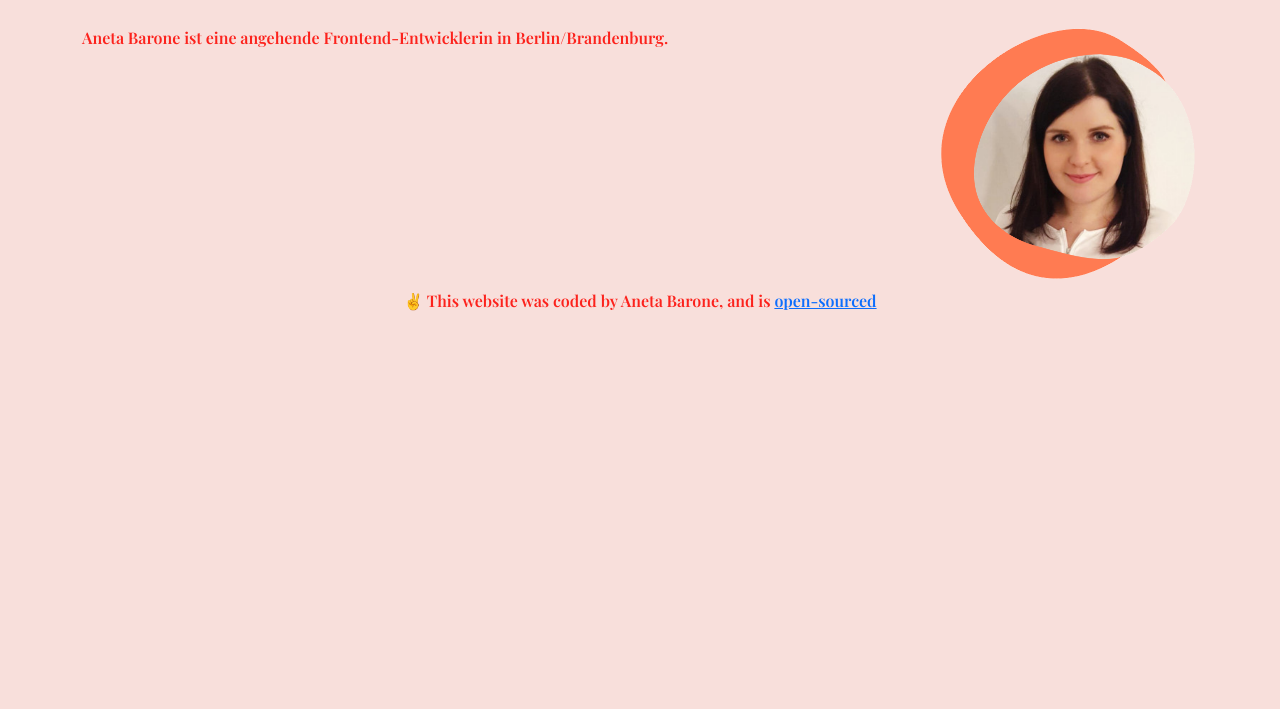
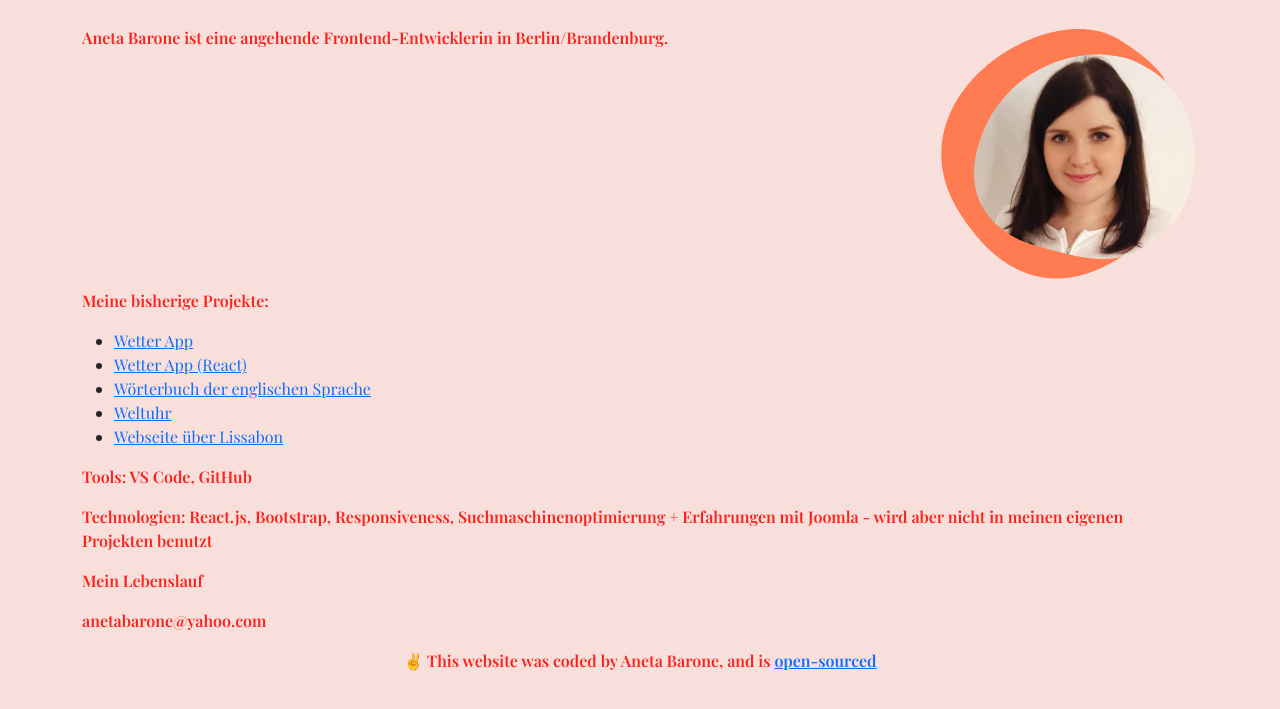
Before and after one commit to anetabarone/my-webpage-portfolio, a plain HTML site: page index.html in a window 1280 px wide. Shown: the part 83-792 px from the top of the page. Drawn offline with nearby package versions, Linux system fonts and the light colour scheme; a web font is replaced by a local one.

Commit message:
added more content to html

```diff
--- a/index.html
+++ b/index.html
@@ -45,7 +45,7 @@
           </li>
         </ul>
       </nav>
-
+      <main>
         <div class="row">
           <div class="col-9">
             <p>
@@ -61,8 +61,58 @@
             />
           </div>
         </div>
-
+        <div>
+          <p>Meine bisherige Projekte:</p>
+          <ul>
+            <li>
+              <a
+                href="https://weather-app-aneta-barone.netlify.app/"
+                target="_blank"
+                >Wetter App</a
+              >
+            </li>
+            <li>
+              <a
+                href="https://react-weather-app-barone.netlify.app/"
+                target="_blank"
+                >Wetter App (React)</a
+              >
+            </li>
+            <li>
+              <a
+                href="https://dictionary-app-barone.netlify.app/"
+                target="_blank"
+                >Wörterbuch der englischen Sprache</a
+              >
+            </li>
+            <li>
+              <a
+                href="https://world-clock-aneta-barone.netlify.app/"
+                target="_blank"
+                >Weltuhr</a
+              >
+            </li>
+            <li>
+              <a
+                href="https://lisbon-travel-website-barone.netlify.app/"
+                target="_blank"
+                >Webseite über Lissabon</a
+              >
+            </li>
+          </ul>
+        </div>
+        <div>
+          <p>Tools: VS Code, GitHub</p>
+          <p>
+            Technologien: React.js, Bootstrap, Responsiveness,
+            Suchmaschinenoptimierung + Erfahrungen mit Joomla - wird aber nicht
+            in meinen eigenen Projekten benutzt
+          </p>
+        </div>
+      </main>
       <footer>
+        <p>Mein Lebenslauf</p>
+        <p>anetabarone@yahoo.com</p>
         <p class="text-center">
           ✌️ This website was coded by Aneta Barone, and is
           <a
```
Lines whose indentation alone changed are shown as unchanged.
